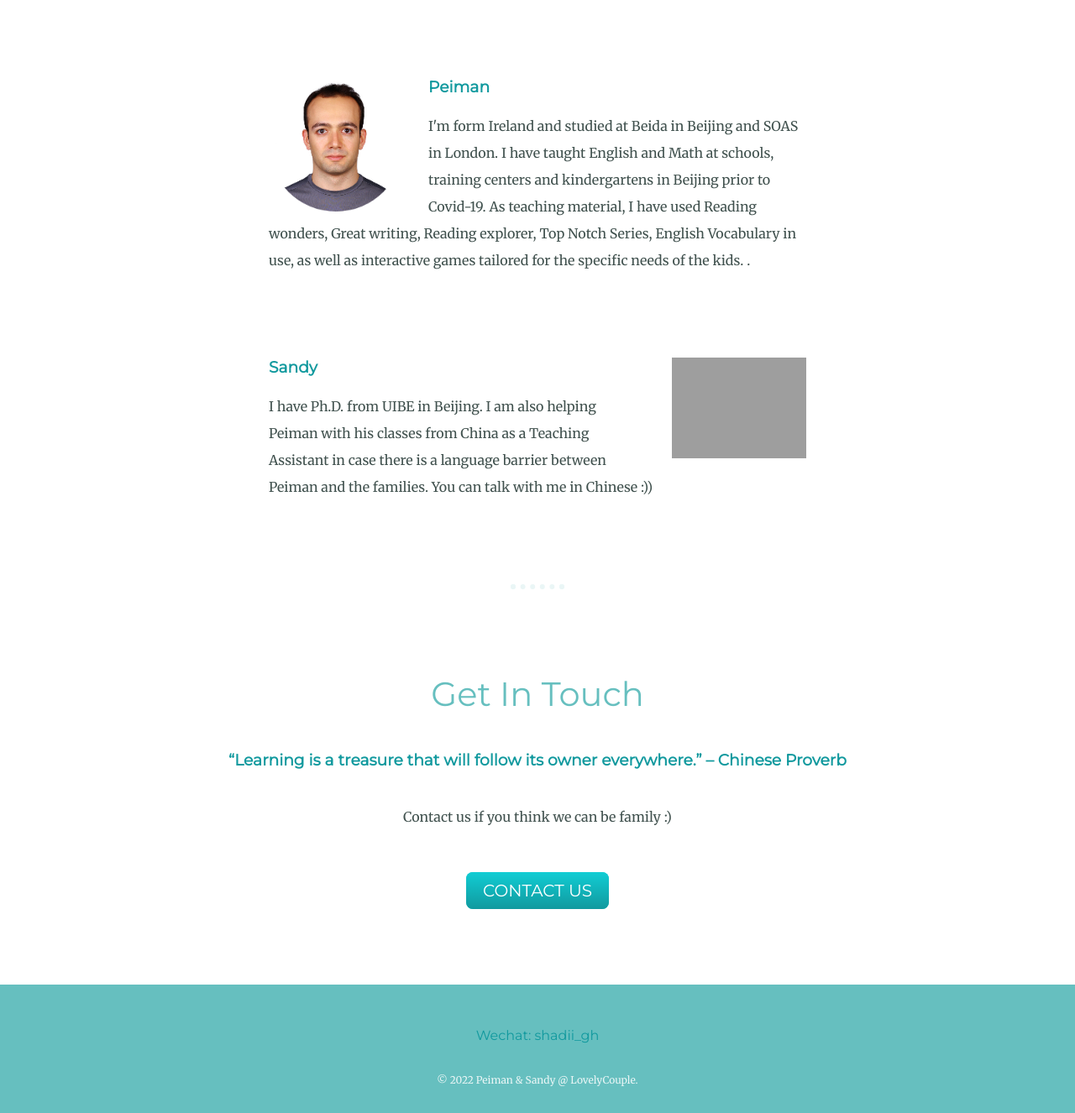
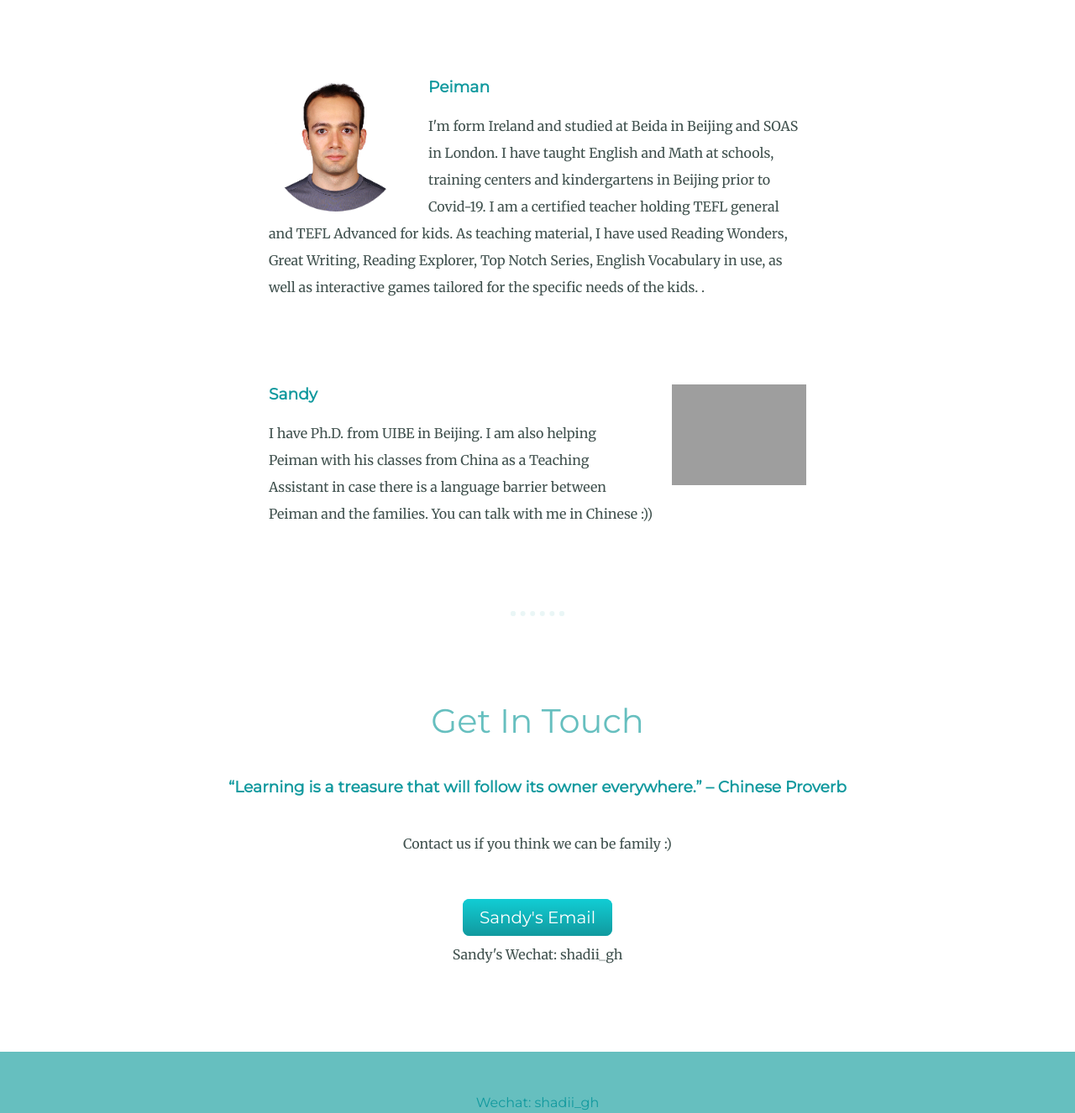
Before and after one commit to kzmpeiman/Website, a plain HTML site: page index.html in a window 1280 px wide. Shown: the part 1440-2766 px from the top of the page at 84% size. Drawn offline with Linux system fonts and the light colour scheme; grey boxes are pictures that could not be loaded.

Commit message:
Update index.html

```diff
--- a/index.html
+++ b/index.html
@@ -21,7 +21,11 @@
 
   <div class="middle-container">
     <div class="profile">
-      <div style="width:100%;height:100%;padding-bottom:0%;position:relative;"><iframe src="https://giphy.com/embed/S9oNGC1E42VT2JRysv" width="10%" height="10%" style="position:relative" frameBorder="0" class="giphy-embed" allowFullScreen></iframe></div><p><a href="https://giphy.com/gifs/love-heart-little-bird-S9oNGC1E42VT2JRysv"></a></p>
+      <div style="width:100%;height:100%;padding-bottom:0%;position:relative;">
+        <iframe src="https://giphy.com/embed/S9oNGC1E42VT2JRysv" width="10%" height="10%"
+                style="position:relative" frameBorder="0" class="giphy-embed" allowFullScreen>
+        </iframe></div><p><a href="https://giphy.com/gifs/love-heart-little-bird-S9oNGC1E42VT2JRysv"></a></p>
+
       <h2>Hello.</h2>
       <p class="intro">Sandy and Peiman teach children English and Math. We have been teaching kids from China, Japan and South Korea for 8 years.</p>
     </div>
@@ -34,9 +38,9 @@
         <h3>Peiman</h3>
         <p>I'm form Ireland and studied at Beida in Beijing and SOAS in London.
           I have taught English and Math at schools, training centers and
-          kindergartens in Beijing prior to Covid-19. As teaching material, I have used
-          Reading wonders, Great writing, Reading explorer, Top Notch Series, English Vocabulary in use, as well as
-          interactive games tailored for the specific needs of the kids.
+          kindergartens in Beijing prior to Covid-19. I am a certified teacher holding TEFL general and TEFL Advanced
+          for kids. As teaching material, I have used Reading Wonders, Great Writing, Reading Explorer, Top Notch Series,
+          English Vocabulary in use, as well as interactive games tailored for the specific needs of the kids.
 .</p>
 
       </div>
@@ -57,7 +61,9 @@
       <h2>Get In Touch</h2>
       <h3>“Learning is a treasure that will follow its owner everywhere.” – Chinese Proverb</h3>
       <p class="contact-message">Contact us if you think we can be family :)</p>
-      <a class="btn" href="mailto:kzmpeiman@gmail.com">CONTACT US</a>
+      <a class="btn" href="mailto:shadi.ghiasi70@gmail.com">Sandy's Email</a>
+      <p class="contact-message2">Sandy's Wechat: shadii_gh</p>
+
     </div>
   </div>
 
```
